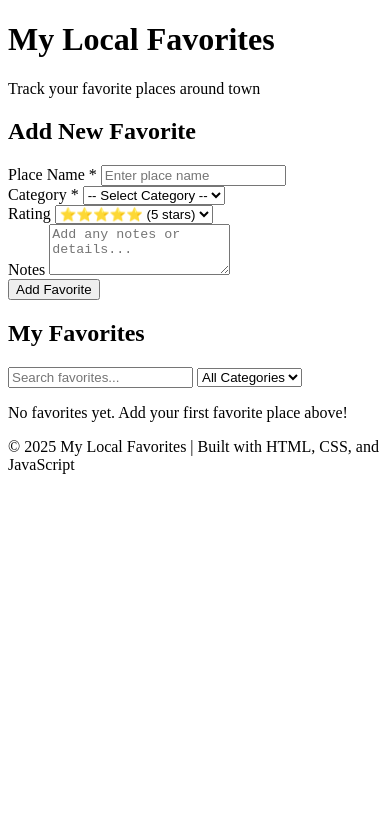
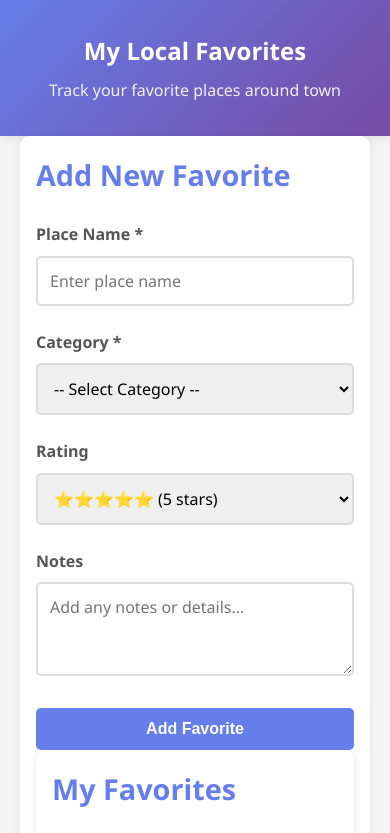
Before and after one commit to sftaglione/40363-local-favorites-tracker, a plain HTML site: page index.html in a window 390 px wide. Shown: the top 833 px of the page. Drawn offline with Linux system fonts and the light colour scheme.

Commit message:
Complete LAB11.5: Full CSS styling and project setup
- Completed all CSS sections (Steps 3D-3K)

- Added form styling with focus states

- Implemented button hover effects with transform

- Added CSS Grid layout for favorites display

- Created responsive design with mobile breakpoints

- Added JavaScript starter code with form prevention

- Updated README with project documentation

- Tested responsiveness and accessibility

- Ready for LAB12 JavaScript fundamentals

```diff
--- a/css/style.css
+++ b/css/style.css
@@ -75,11 +75,24 @@ header h1 {
 
 /* TODO LAB11: Add main and section styles */
 
-.container {
-    max-width: 1200px;
-    margin: 0 auto;
-    padding: 0 20px;
+main {
+    padding: 2rem 0;
 }
+
+section {
+    background: white;
+    padding: 2rem;
+    margin-bottom: 2rem;
+    border-radius: 10px;
+    box-shadow: 0 2px 8px rgba(0,0,0,0.1);
+}
+
+h2 {
+    color: #667eea;
+    margin-bottom: 1.5rem;
+    font-size: 1.8rem;
+}
+
 
 /* ==========================================
    FORM STYLES
@@ -88,6 +101,42 @@ header h1 {
    ========================================== */
 
 /* TODO LAB11: Add .form-group, label, input, select, textarea styles */
+
+.form-group {
+    margin-bottom: 1.5rem;
+}
+
+label {
+    display: block;
+    margin-bottom: 0.5rem;
+    font-weight: 600;
+    color: #555;
+}
+
+input[type="text"],
+select,
+textarea {
+    width: 100%;
+    padding: 0.75rem;
+    border: 2px solid #ddd;
+    border-radius: 5px;
+    font-size: 1rem;
+    font-family: inherit;
+    transition: border-color 0.3s ease;
+}
+
+input[type="text"]:focus,
+select:focus,
+textarea:focus {
+    outline: none;
+    border-color: #667eea;
+    box-shadow: 0 0 0 3px rgba(102, 126, 234, 0.1);
+}
+
+textarea {
+    resize: vertical;
+    min-height: 80px;
+}
 
 
 /* ==========================================
@@ -98,6 +147,32 @@ header h1 {
 
 /* TODO LAB11: Add .btn and .btn-primary styles */
 
+.btn {
+    padding: 0.75rem 1.5rem;
+    border: none;
+    border-radius: 5px;
+    font-size: 1rem;
+    font-weight: 600;
+    cursor: pointer;
+    transition: all 0.3s ease;
+    display: inline-block;
+}
+
+.btn-primary {
+    background-color: #667eea;
+    color: white;
+}
+
+.btn-primary:hover {
+    background-color: #5568d3;
+    transform: translateY(-2px);
+    box-shadow: 0 4px 12px rgba(102, 126, 234, 0.4);
+}
+
+.btn-primary:active {
+    transform: translateY(0);
+}
+
 
 /* ==========================================
    SEARCH CONTROLS
@@ -106,6 +181,19 @@ header h1 {
    ========================================== */
 
 /* TODO LAB11: Add .search-controls styles */
+
+.search-controls {
+    display: flex;
+    gap: 1rem;
+}
+
+.search-controls input {
+    flex: 2;
+}
+
+.search-controls select {
+    flex: 1;
+}
 
 
 /* ==========================================
@@ -116,6 +204,20 @@ header h1 {
 
 /* TODO LAB11: Add .favorites-grid and .empty-message styles */
 
+.favorites-grid {
+    display: grid;
+    grid-template-columns: repeat(auto-fill, minmax(300px, 1fr));
+    gap: 1.5rem;
+}
+
+.empty-message {
+    grid-column: 1 / -1;
+    text-align: center;
+    color: #999;
+    font-style: italic;
+    padding: 2rem;
+}
+
 
 /* ==========================================
    FAVORITE CARD STYLES
@@ -125,6 +227,59 @@ header h1 {
 
 /* TODO LAB11: Add .favorite-card and related styles */
 
+.favorite-card {
+    background: white;
+    border: 2px solid #e0e0e0;
+    border-radius: 10px;
+    padding: 1.5rem;
+    transition: all 0.3s ease;
+}
+
+.favorite-card:hover {
+    border-color: #667eea;
+    box-shadow: 0 4px 12px rgba(102, 126, 234, 0.2);
+    transform: translateY(-5px);
+}
+
+.favorite-card h3 {
+    color: #333;
+    margin-bottom: 0.5rem;
+    font-size: 1.3rem;
+}
+
+.favorite-category {
+    display: inline-block;
+    padding: 0.25rem 0.75rem;
+    background-color: #667eea;
+    color: white;
+    border-radius: 20px;
+    font-size: 0.85rem;
+    margin-bottom: 0.5rem;
+}
+
+.favorite-rating {
+    color: #f39c12;
+    font-size: 1.1rem;
+    margin-bottom: 0.5rem;
+}
+
+.favorite-notes {
+    color: #666;
+    margin-bottom: 1rem;
+    line-height: 1.5;
+}
+
+.favorite-date {
+    font-size: 0.85rem;
+    color: #999;
+    margin-bottom: 1rem;
+}
+
+.favorite-actions {
+    display: flex;
+    gap: 0.5rem;
+}
+
 
 /* ==========================================
    FOOTER
@@ -132,6 +287,18 @@ header h1 {
    ========================================== */
 
 /* TODO LAB11: Add footer styles */
+
+footer {
+    background-color: #333;
+    color: white;
+    text-align: center;
+    padding: 1.5rem 0;
+    margin-top: 3rem;
+}
+
+footer p {
+    margin: 0;
+}
 
 
 /* ==========================================
@@ -142,3 +309,44 @@ header h1 {
    ========================================== */
 
 /* TODO LAB11: Add @media queries for tablet and mobile */
+
+@media (max-width: 768px) {
+    header h1 {
+        font-size: 2rem;
+    }
+
+    .subtitle {
+        font-size: 1rem;
+    }
+
+    .search-controls {
+        flex-direction: column;
+    }
+
+    .search-controls input,
+    .search-controls select {
+        flex: 1;
+    }
+
+    .favorites-grid {
+        grid-template-columns: 1fr;
+    }
+
+    section {
+        padding: 1.5rem;
+    }
+
+    .btn {
+        width: 100%;
+    }
+}
+
+@media (max-width: 480px) {
+    header h1 {
+        font-size: 1.5rem;
+    }
+
+    section {
+        padding: 1rem;
+    }
+}
--- a/index.html
+++ b/index.html
@@ -5,7 +5,7 @@
     <meta name="viewport" content="width=device-width, initial-scale=1.0">
     <meta name="description" content="Track and manage your favorite local places">
     <title>My Local Favorites Tracker</title>
-    <link rel="stylesheet" href="css/styles.css">
+    <link rel="stylesheet" href="css/style.css">
 </head>
 <body>
     <!-- Content will go here -->
--- a/js/app.js
+++ b/js/app.js
@@ -0,0 +1,31 @@
+// ==========================================
+// PROJECT 2: LOCAL FAVORITES TRACKER
+// JavaScript Starter Code
+// ==========================================
+
+// Log to confirm JavaScript is loaded
+console.log('JavaScript file loaded successfully!');
+
+// Global array to store favorites (will use in LAB12-15)
+let favorites = [];
+
+// Get references to DOM elements
+const addForm = document.getElementById('add-favorite-form');
+const favoritesList = document.getElementById('favorites-list');
+const searchInput = document.getElementById('search-input');
+const categoryFilter = document.getElementById('category-filter');
+
+// Test that elements are found
+console.log('Form element:', addForm);
+console.log('Favorites list element:', favoritesList);
+console.log('Search input:', searchInput);
+console.log('Category filter:', categoryFilter);
+
+// Temporary test: Prevent form submission until we add JavaScript
+addForm.addEventListener('submit', function(event) {
+    event.preventDefault();
+    console.log('Form submitted! (JavaScript will handle this in LAB12)');
+    alert('Form submitted! We\'ll add JavaScript functionality in LAB12.');
+});
+
+console.log('Ready for LAB12: JavaScript Fundamentals!');
```
Also changed, not shown: 1 other file.
